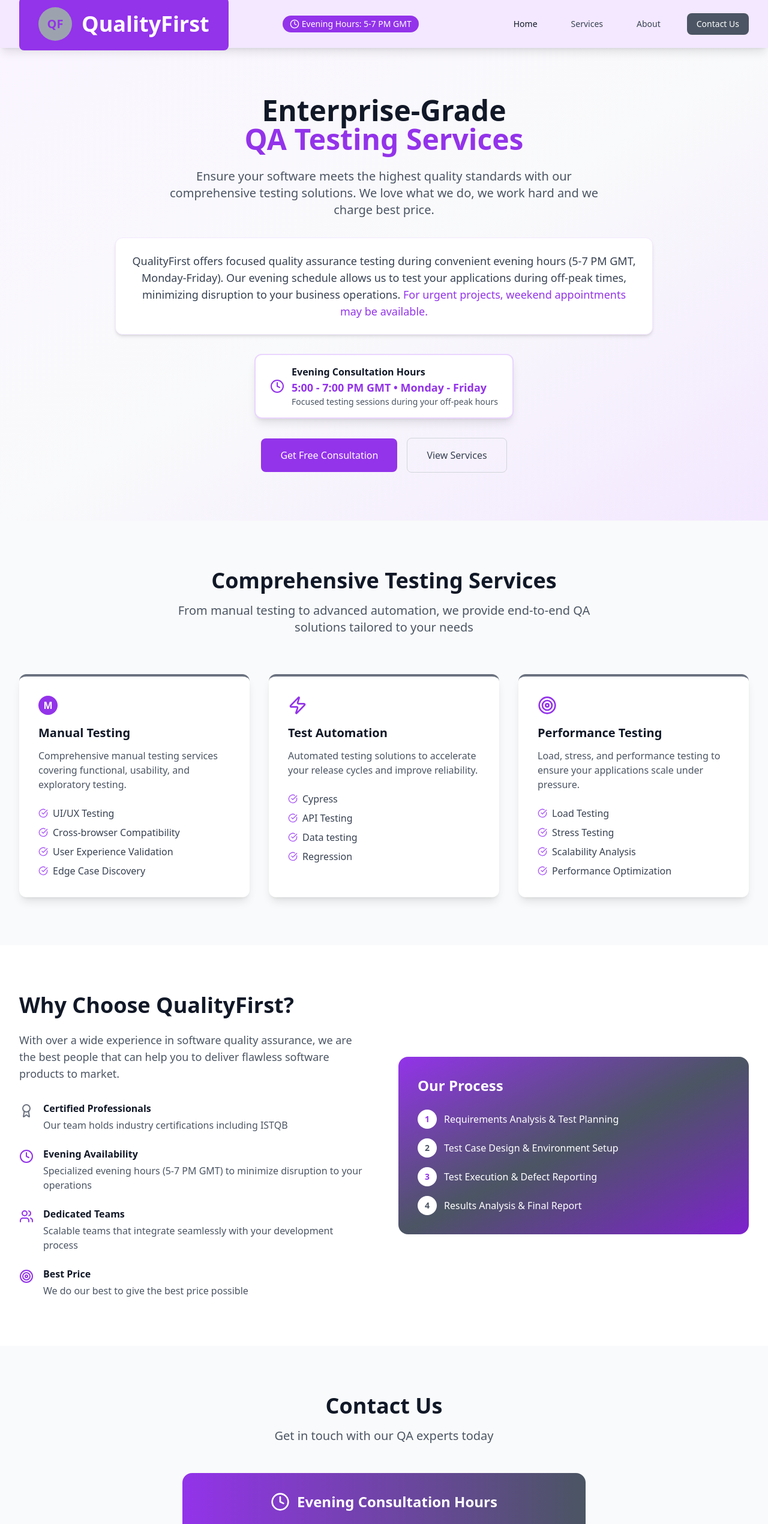
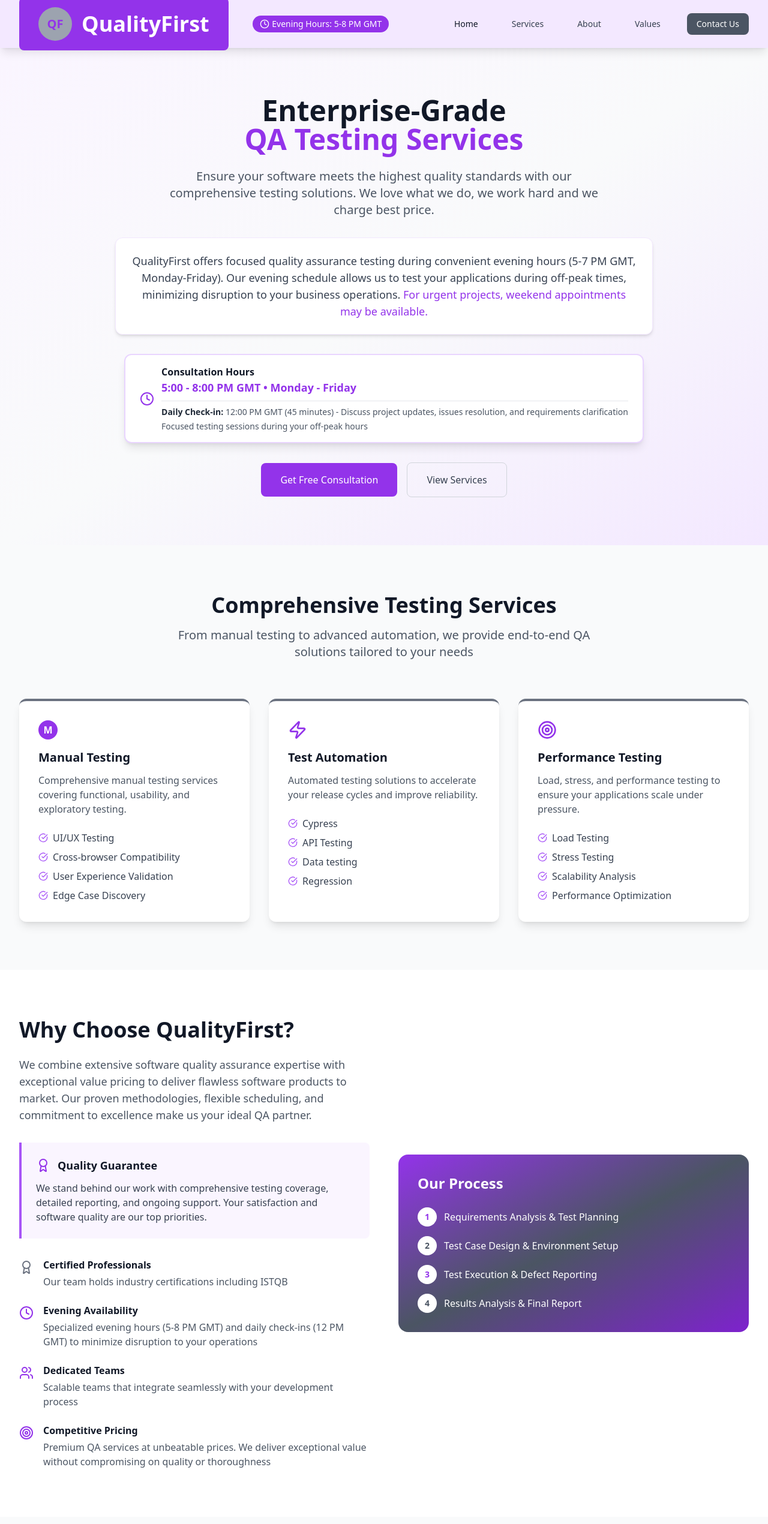
Before and after one commit to younes478/qualityfirst-website, a React (Create React App) app: page / in a window 1280 px wide. Shown: the top 2541 px of the page at 60% size. Built offline with nearby package versions, Linux system fonts and the light colour scheme.

Commit message:
Initial QualityFirst website enhancement

```diff
--- a/src/App.js
+++ b/src/App.js
@@ -218,7 +218,7 @@ const QualityFirstWebsite = () => {
             {/* Business Hours Badge - Mobile & Desktop */}
             <div className="hidden sm:flex items-center bg-purple-600 text-white px-3 py-1 rounded-full text-sm mr-4">
               <Clock className="w-4 h-4 mr-1" />
-              <span className="font-medium">Evening Hours: 5-7 PM GMT</span>
+              <span className="font-medium">Evening Hours: 5-8 PM GMT</span>
             </div>
 
             <div className="hidden md:block">
@@ -226,6 +226,7 @@ const QualityFirstWebsite = () => {
                 <a href="#home" className="text-gray-900 hover:text-purple-600 px-3 py-2 text-sm font-medium transition-colors">Home</a>
                 <a href="#services" className="text-gray-700 hover:text-purple-600 px-3 py-2 text-sm font-medium transition-colors">Services</a>
                 <a href="#about" className="text-gray-700 hover:text-purple-600 px-3 py-2 text-sm font-medium transition-colors">About</a>
+                <a href="#values" className="text-gray-700 hover:text-purple-600 px-3 py-2 text-sm font-medium transition-colors">Values</a>
                 <a href="#contact" className="bg-gray-600 text-white px-4 py-2 rounded-lg text-sm font-medium hover:bg-gray-700 transition-colors">Contact Us</a>
               </div>
             </div>
@@ -243,11 +244,12 @@ const QualityFirstWebsite = () => {
             <div className="px-2 pt-2 pb-3 space-y-1 sm:px-3">
               <div className="flex items-center bg-purple-600 text-white px-3 py-2 rounded-lg mx-3 mb-2">
                 <Clock className="w-4 h-4 mr-2" />
-                <span className="text-sm font-medium">Evening Hours: 5-7 PM GMT</span>
+                <span className="text-sm font-medium">Evening Hours: 5-8 PM GMT</span>
               </div>
               <a href="#home" className="block px-3 py-2 text-base font-medium text-gray-900 hover:text-purple-600">Home</a>
               <a href="#services" className="block px-3 py-2 text-base font-medium text-gray-700 hover:text-purple-600">Services</a>
               <a href="#about" className="block px-3 py-2 text-base font-medium text-gray-700 hover:text-purple-600">About</a>
+              <a href="#values" className="block px-3 py-2 text-base font-medium text-gray-700 hover:text-purple-600">Values</a>
               <a href="#contact" className="block px-3 py-2 text-base font-medium bg-gray-600 text-white rounded-lg mx-3">Contact Us</a>
             </div>
           </div>
@@ -276,11 +278,14 @@ const QualityFirstWebsite = () => {
 
             {/* Professional Business Hours Highlight */}
             <div className="inline-flex items-center bg-white border-2 border-purple-200 rounded-xl px-4 sm:px-6 py-3 sm:py-4 shadow-lg mb-6 sm:mb-8">
-              <Clock className="w-5 h-5 sm:w-6 sm:h-6 text-purple-600 mr-3" />
+              <Clock className="w-5 h-5 sm:w-6 sm:h-6 text-purple-600 mr-3 flex-shrink-0" />
               <div className="text-left">
-                <div className="font-semibold text-gray-900 text-sm sm:text-base">Evening Consultation Hours</div>
-                <div className="text-purple-600 font-bold text-sm sm:text-lg">5:00 - 7:00 PM GMT • Monday - Friday</div>
-                <div className="text-gray-600 text-xs sm:text-sm">Focused testing sessions during your off-peak hours</div>
+                <div className="font-semibold text-gray-900 text-sm sm:text-base">Consultation Hours</div>
+                <div className="text-purple-600 font-bold text-sm sm:text-lg mb-1">5:00 - 8:00 PM GMT • Monday - Friday</div>
+                <div className="text-gray-600 text-xs sm:text-sm border-t border-gray-200 pt-2 mt-2">
+                  <strong className="text-gray-800">Daily Check-in:</strong> 12:00 PM GMT (45 minutes) - Discuss project updates, issues resolution, and requirements clarification
+                </div>
+                <div className="text-gray-600 text-xs sm:text-sm mt-1">Focused testing sessions during your off-peak hours</div>
               </div>
             </div>
 
@@ -335,8 +340,19 @@ const QualityFirstWebsite = () => {
                 Why Choose QualityFirst?
               </h2>
               <p className="text-base sm:text-lg text-gray-600 mb-6 sm:mb-8 leading-relaxed">
-                With over a wide experience in software quality assurance, we are the best people that can help you to deliver flawless software products to market.
+                We combine extensive software quality assurance expertise with exceptional value pricing to deliver flawless software products to market. Our proven methodologies, flexible scheduling, and commitment to excellence make us your ideal QA partner.
               </p>
+
+              <div className="bg-purple-50 border-l-4 border-purple-500 p-4 sm:p-6 rounded-r-lg mb-6 sm:mb-8">
+                <div className="flex items-center mb-3">
+                  <Award className="w-6 h-6 text-purple-600 mr-3" />
+                  <h3 className="text-lg font-bold text-gray-900">Quality Guarantee</h3>
+                </div>
+                <p className="text-gray-700 text-sm sm:text-base">
+                  We stand behind our work with comprehensive testing coverage, detailed reporting, and ongoing support.
+                  Your satisfaction and software quality are our top priorities.
+                </p>
+              </div>
 
               <div className="space-y-4 sm:space-y-6">
                 <div className="flex items-start space-x-4">
@@ -351,7 +367,7 @@ const QualityFirstWebsite = () => {
                   <Clock className="w-5 h-5 sm:w-6 sm:h-6 text-purple-600 mt-1 flex-shrink-0" />
                   <div>
                     <h4 className="font-semibold text-gray-900 mb-1 text-sm sm:text-base">Evening Availability</h4>
-                    <p className="text-gray-600 text-sm sm:text-base">Specialized evening hours (5-7 PM GMT) to minimize disruption to your operations</p>
+                    <p className="text-gray-600 text-sm sm:text-base">Specialized evening hours (5-8 PM GMT) and daily check-ins (12 PM GMT) to minimize disruption to your operations</p>
                   </div>
                 </div>
 
@@ -366,8 +382,8 @@ const QualityFirstWebsite = () => {
                 <div className="flex items-start space-x-4">
                   <Target className="w-5 h-5 sm:w-6 sm:h-6 text-purple-600 mt-1 flex-shrink-0" />
                   <div>
-                    <h4 className="font-semibold text-gray-900 mb-1 text-sm sm:text-base">Best Price</h4>
-                    <p className="text-gray-600 text-sm sm:text-base">We do our best to give the best price possible</p>
+                    <h4 className="font-semibold text-gray-900 mb-1 text-sm sm:text-base">Competitive Pricing</h4>
+                    <p className="text-gray-600 text-sm sm:text-base">Premium QA services at unbeatable prices. We deliver exceptional value without compromising on quality or thoroughness</p>
                   </div>
                 </div>
               </div>
@@ -395,6 +411,81 @@ const QualityFirstWebsite = () => {
                   </div>
                 </div>
               </div>
+            </div>
+          </div>
+        </div>
+      </section>
+
+      <section id="values" className="py-12 sm:py-20 bg-gray-50">
+        <div className="max-w-7xl mx-auto px-4 sm:px-6 lg:px-8">
+          <div className="text-center mb-12 sm:mb-16">
+            <h2 className="text-2xl sm:text-3xl md:text-4xl font-bold text-gray-900 mb-4">
+              Our Values
+            </h2>
+            <p className="text-lg sm:text-xl text-gray-600 max-w-3xl mx-auto">
+              QualityFirst's values ensure we all have a high level of professionalism and integrity at work
+            </p>
+          </div>
+
+          <div className="grid grid-cols-1 md:grid-cols-2 xl:grid-cols-3 gap-6 sm:gap-8">
+            <div className="bg-white rounded-xl shadow-lg p-6 sm:p-8 hover:shadow-xl transition-shadow border-t-4 border-blue-500">
+              <div className="flex items-center mb-4">
+                <div className="w-12 h-12 bg-blue-500 rounded-lg flex items-center justify-center mr-4">
+                  <Users className="w-6 h-6 text-white" />
+                </div>
+                <h3 className="text-xl font-bold text-gray-900">Collaboration</h3>
+              </div>
+              <p className="text-gray-600 leading-relaxed">
+                We believe in the power of teamwork. By fostering diverse perspectives and inclusive partnerships, we create stronger solutions for our clients and build lasting relationships that drive mutual success.
+              </p>
+            </div>
+
+            <div className="bg-white rounded-xl shadow-lg p-6 sm:p-8 hover:shadow-xl transition-shadow border-t-4 border-green-500">
+              <div className="flex items-center mb-4">
+                <div className="w-12 h-12 bg-green-500 rounded-lg flex items-center justify-center mr-4">
+                  <Target className="w-6 h-6 text-white" />
+                </div>
+                <h3 className="text-xl font-bold text-gray-900">Growth</h3>
+              </div>
+              <p className="text-gray-600 leading-relaxed">
+                We pursue continuous improvement and innovation in everything we do. By investing in our people and processes, we deliver exceptional value and create new opportunities for our clients and team.
+              </p>
+            </div>
+
+            <div className="bg-white rounded-xl shadow-lg p-6 sm:p-8 hover:shadow-xl transition-shadow border-t-4 border-purple-500">
+              <div className="flex items-center mb-4">
+                <div className="w-12 h-12 bg-purple-500 rounded-lg flex items-center justify-center mr-4">
+                  <CheckCircle className="w-6 h-6 text-white" />
+                </div>
+                <h3 className="text-xl font-bold text-gray-900">Accountability</h3>
+              </div>
+              <p className="text-gray-600 leading-relaxed">
+                We take ownership of our commitments and stand behind our work. By maintaining transparency and following through on promises, we build trust and deliver consistent, reliable results.
+              </p>
+            </div>
+
+            <div className="bg-white rounded-xl shadow-lg p-6 sm:p-8 hover:shadow-xl transition-shadow border-t-4 border-red-500">
+              <div className="flex items-center mb-4">
+                <div className="w-12 h-12 bg-red-500 rounded-lg flex items-center justify-center mr-4">
+                  <Award className="w-6 h-6 text-white" />
+                </div>
+                <h3 className="text-xl font-bold text-gray-900">Integrity</h3>
+              </div>
+              <p className="text-gray-600 leading-relaxed">
+                We conduct business with honesty and ethical principles at every level. Our transparent communication and principled decision-making create the foundation for long-term client relationships.
+              </p>
+            </div>
+
+            <div className="bg-white rounded-xl shadow-lg p-6 sm:p-8 hover:shadow-xl transition-shadow border-t-4 border-indigo-500 md:col-span-2 xl:col-span-1">
+              <div className="flex items-center mb-4">
+                <div className="w-12 h-12 bg-indigo-500 rounded-lg flex items-center justify-center mr-4">
+                  <CheckCircle className="w-6 h-6 text-white" />
+                </div>
+                <h3 className="text-xl font-bold text-gray-900">Ownership</h3>
+              </div>
+              <p className="text-gray-600 leading-relaxed">
+                We embrace responsibility for outcomes and proactively solve challenges. By taking initiative and demonstrating resilience, we ensure our clients receive the highest quality service and support.
+              </p>
             </div>
           </div>
         </div>
@@ -513,7 +604,7 @@ const QualityFirstWebsite = () => {
                 <p>London, United Kingdom</p>
                 <div className="mt-3 pt-2 border-t border-gray-800">
                   <p className="text-purple-400 font-medium">Evening Hours:</p>
-                  <p>5-7 PM GMT, Mon-Fri</p>
+                  <p>5-8 PM GMT, Mon-Fri</p>
                 </div>
               </div>
             </div>
```
